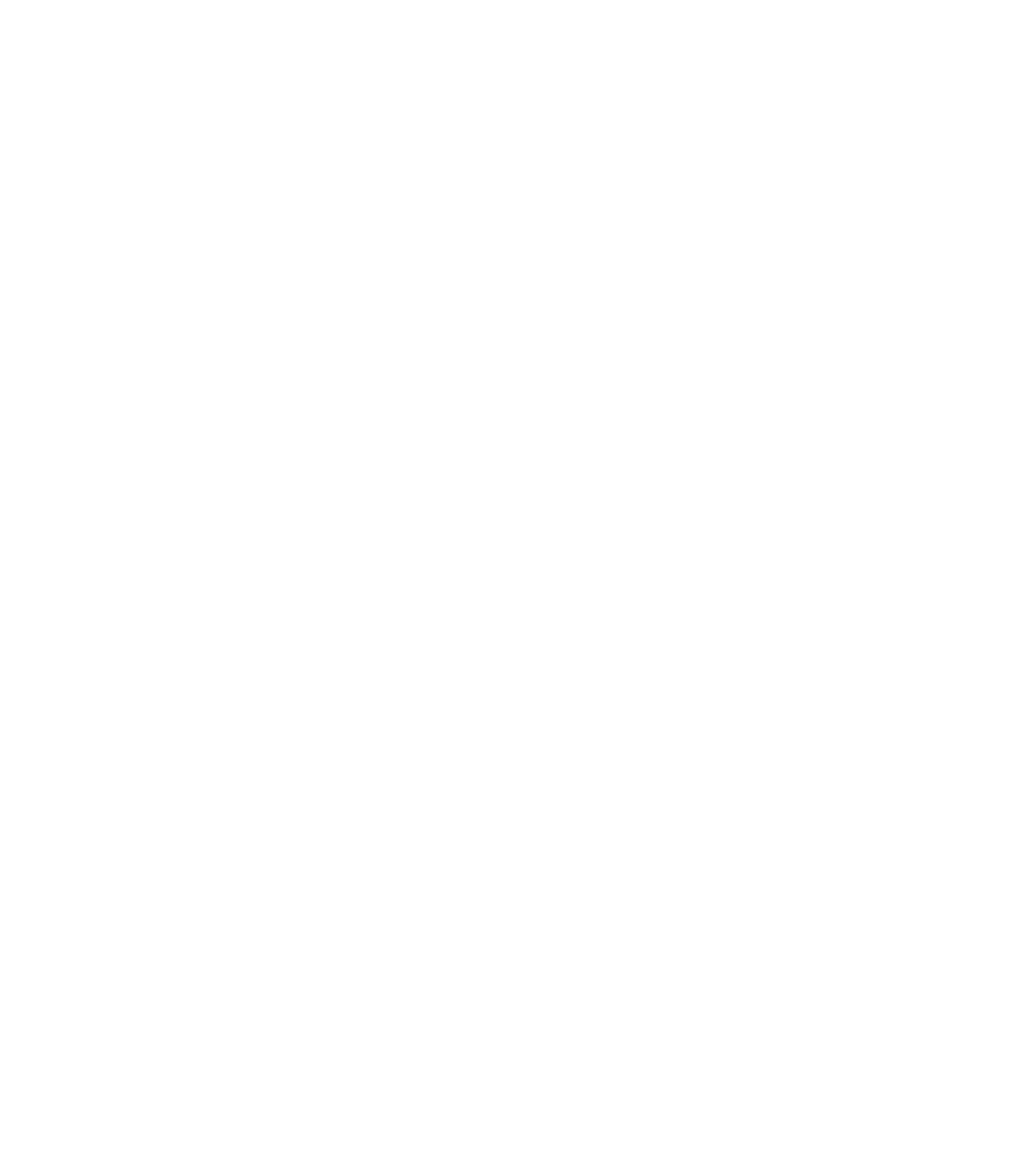
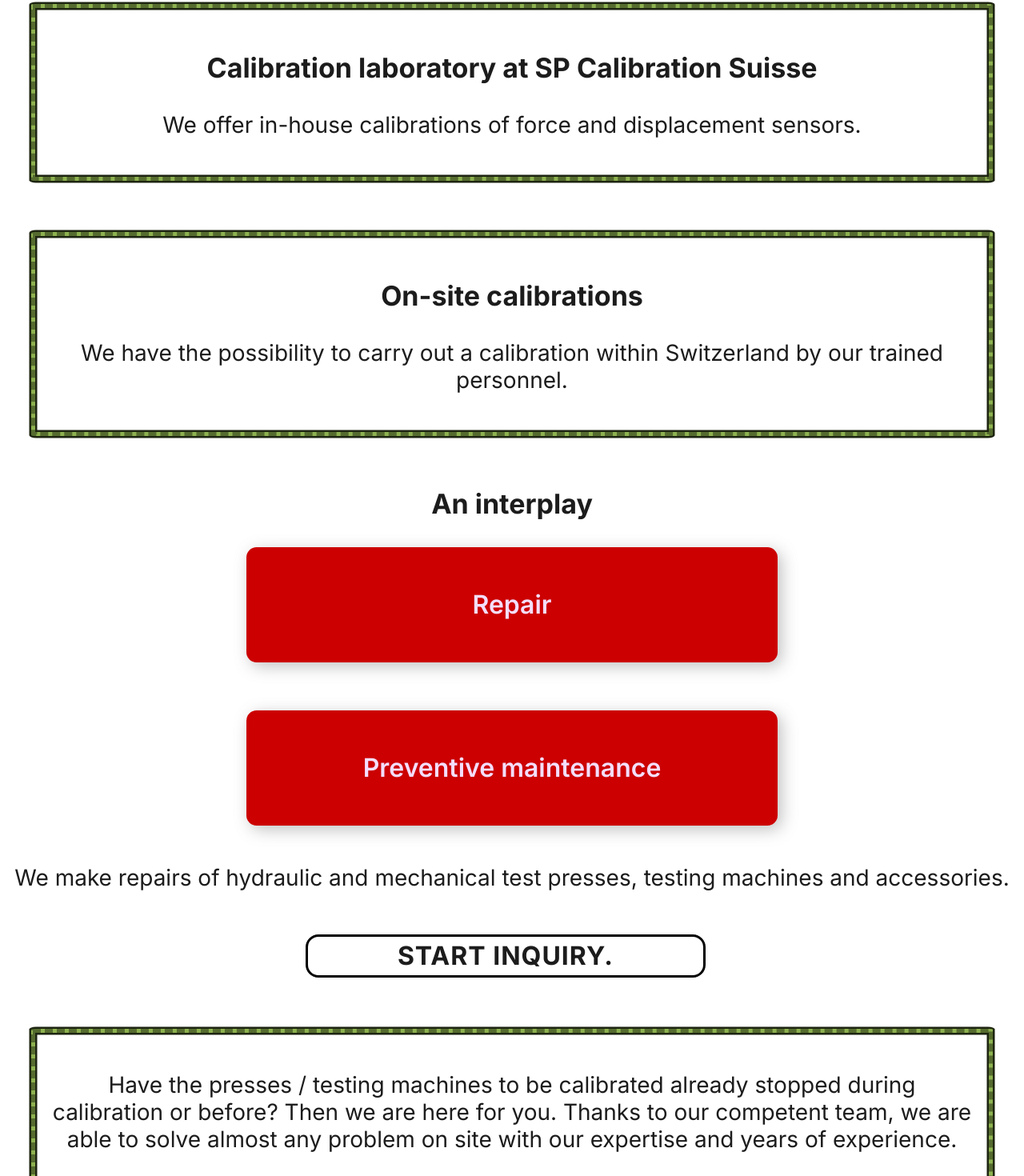
Before and after one commit to PivovarAndrew/spcal-client, a React (Create React App) app: page / in a window 1280 px wide. Shown: the part 1646-3116 px from the top of the page at 80% size. Before the commit the page ends 1393 px from the top, so only its background shows below. Built offline with nearby package versions, Linux system fonts and the light colour scheme.

Commit message:
Create text block style

```diff
--- a/src/components/home/home.module.scss
+++ b/src/components/home/home.module.scss
@@ -127,4 +127,36 @@
             }
         }
     }
+
+    p {
+        font-size: 28px;
+        font-weight: 400;
+        color: var(--theme-color);
+    }
+
+    .textBlock {
+        margin: 5% auto;
+        padding: 20px;
+
+        $dash-size: 5px;
+        $border-color: darkolivegreen
+            /*mediumseagreen*/
+        ;
+
+        border-radius: 0.5%;
+        width: 90%;
+
+        background: lighten($border-color, 20%);
+        border: $dash-size dashed $border-color;
+        box-shadow: 0 0 0 ($dash-size / 2) darken($border-color, 20%),
+            0 0 0 ($dash-size * 2.5) white,
+            inset 0 0 0 ($dash-size / 2) darken($border-color, 20%),
+            0 $dash-size rgba(0, 0, 0, 0.5),
+            inset 0 0 0 ($dash-size * 1.2) white,
+            inset 0 0 100vw 100vw white;
+
+        h3+p {
+            margin-top: 0;
+        }
+    }
 }
--- a/src/components/home/index.jsx
+++ b/src/components/home/index.jsx
@@ -48,6 +48,42 @@
                     <button type="button">What is calibration?</button>
                 </div>
             </div>
+
+            <section>
+                <p>SP Calibration Suisse performs calibrations on universal tensile and compression testing machines. We repair and maintain testing machines and then create a calibration certificate according to the standard.</p>
+            </section>
+
+            <div className={styles.textBlock}>
+                <h3>Calibration laboratory at SP Calibration Suisse</h3>
+                <p>We offer in-house calibrations of force and displacement sensors.</p>
+            </div>
+
+            <div className={styles.textBlock}>
+                <h3>On-site calibrations</h3>
+                <p>We have the possibility to carry out a calibration within Switzerland by our trained personnel.</p>
+            </div>
+
+            <h3>An interplay</h3>
+
+            <div className={styles.group}>
+                <section>
+                    <p>Repair</p>
+                </section>
+
+                <section>
+                    <p>Preventive maintenance</p>
+                </section>
+            </div>
+
+            <p>We make repairs of hydraulic and mechanical test presses, testing machines and accessories.</p>
+
+            <button type="button">Start inquiry.</button>
+
+            <div className={styles.textBlock}>
+                <p>Have the presses / testing machines to be calibrated already stopped during calibration or before? Then we are here for you. Thanks to our competent team, we are able to solve almost any problem on site with our expertise and years of experience.</p>
+            </div>
+
+            <h3>Sale</h3>
         </div>
     )
 }
--- a/src/index.scss
+++ b/src/index.scss
@@ -37,6 +37,11 @@
 
 p {
   animation: fadeIn 0.6s;
+}
+
+h3 {
+  font-size: 34px;
+  color: var(--theme-color);
 }
 
 @keyframes fadeIn {
```
